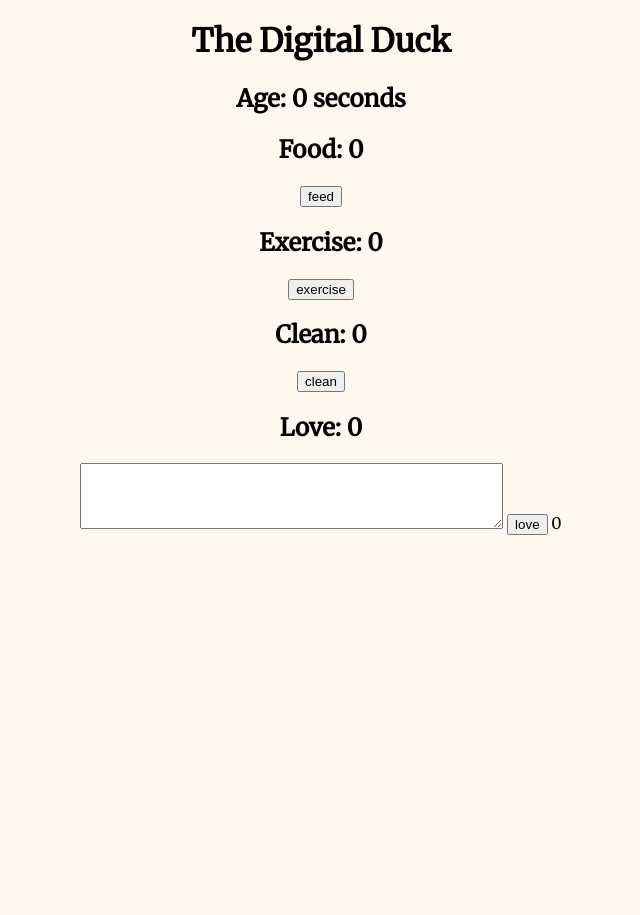
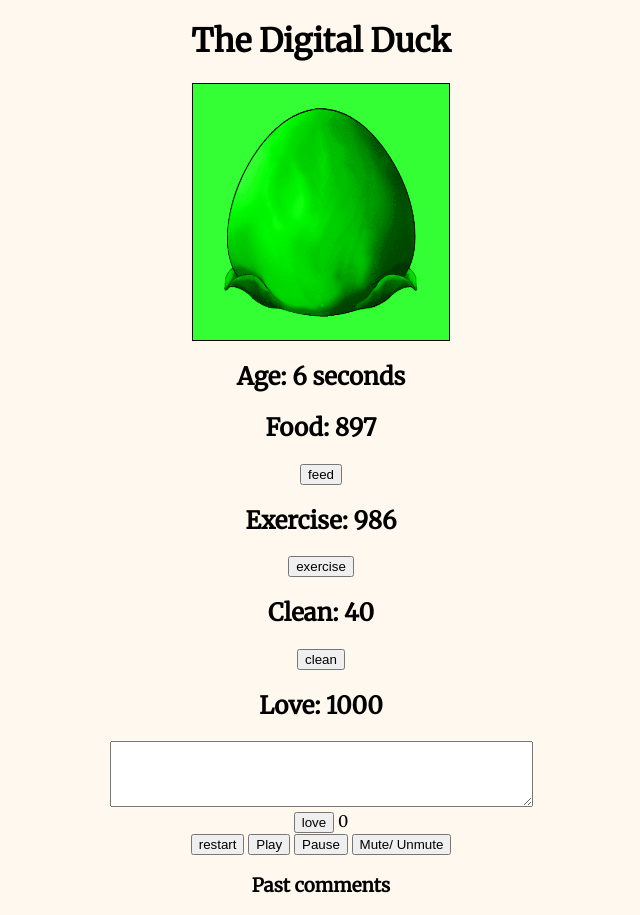
Before and after one commit to gabrielghost/WDI-PROJECT-1, a PHP site: page / in a window 1280 px wide. Shown: the whole page, without its empty margins (319-959 px from the left). Before the commit the page ends 535 px from the top, so only its background shows below. Run offline with PHP 8.4, Linux system fonts and the light colour scheme; some libraries are stand-ins or nearby versions.

Commit message:
death function works now I think. Added hatch function, initial animations and love submissions almost there

```diff
--- a/css/style.css
+++ b/css/style.css
@@ -5,9 +5,12 @@ body {
   background: #fff8ef;
 }
 
+.comments ul li{
+  list-style: none;
+  width: 400px;
+}
 
-
-/*body{
+body{
   background-color: #fff8ef;
 }
 
@@ -21,7 +24,7 @@ body {
   vertical-align: middle;
   border: 1px solid black;
 }
-
+/*
 .data{
   display: inline-block;
   float: left;
--- a/index.html
+++ b/index.html
@@ -16,6 +16,12 @@
 </head>
 <body>
   <h1>The Digital Duck</h1>
+  <div class="screen">
+
+  </div>
+  <div class="thermometer">
+
+  </div>
   <h2>Age: <time>0</time> seconds</h2>
   <h2>Food: <span class="food">0</span></h2>
 
@@ -31,10 +37,30 @@
 
   <h2>Love: <span class="love">0</span></h2>
 <form class="loveForm">
-  <textarea rows="4" cols="50"></textarea>
-  <input type="submit" value="love">
-  <span class="characterCounter">0</span>
+  <textarea id="loveChat" rows="4" cols="50"></textarea>
+  <div class="">
+    <input type="submit" value="love">
+    <span class="characterCounter">0</span>
+  </div>
 </form>
+  <button type="button" name="button">restart</button>
+
+  <audio id="player" src="audio/brian.mp3" type="audio/mpeg"></audio>
+  <button onclick="document.getElementById('player').play()">Play</button>
+  <button onclick="document.getElementById('player').pause()">Pause</button>
+  <button onclick="document.getElementById('player').muted=!document.getElementById('player').muted">Mute/ Unmute</button>
+
+  <div class="commentHistory">
+    <div class="commentsHeader">
+      <h3>Past comments</h3>
+    </div>
+    <div class="comments">
+      <ul>
+
+      </ul>
+    </div>
+
+  </div>
 
 
 
--- a/js/app.js
+++ b/js/app.js
@@ -16,8 +16,60 @@ Brian.start = function start() {
         console.log('clean');
         Brian.wash();
         break;
+      case 'restart':
+        var restartAlert = confirm('are you sure you want to abort your wonderful chick and just like a phoenix spawn another?');
+        if (restartAlert === true){
+          console.log('restart');
+          Brian.newGame();
+        }
     }
   });
+
+  this.$loveForm = $('.loveForm');
+
+  this.$loveForm.on('submit',function(e){
+    e.preventDefault();
+    this.$loveFormEntry = {
+      created_at: new Date(),
+      text: $('textarea').val()
+    };
+    if(this.$loveFormEntry.text.length>400){
+      this.$ol = $('.comments');
+      this.$loveFormEntry = '<li>'+new Date()+'<br>'+$('textarea').val()+'<li>';
+      Brian.luv();
+      this.$ol.prepend(this.$loveFormEntry);
+      $('textarea').val('');
+    }
+  });
+
+  $('#loveChat').on('keyup', function(){
+    // WE CHECK THE LENGTH OF THE TEXT AND SUBTRACT IT FROM 140 TO GET THE NUMBER OF CHARACTERS LEFT
+    $('.characterCounter').html($('textarea').val().length-400);
+    // WE CONDITIONALLY UPDATE THE COLOR OF THE TEXT TO REFLECT WHETHER IT IS OK TO POST OF NOT (RED IF YOU HAVE GONE OVER THE LIMIT)
+    if ($('textarea').val().length < 400){
+      $('.characterCounter').css('color', '#cc8787');
+    } else {
+      $('.characterCounter').css('color', '#8899a6');
+    }
+  });
+
+
+//hatching function
+//display no attributes for length of time hatching
+// display incubating egg gif on screen
+// have incubation last between 1-15 minutes (seconds)
+
+  Brian.hatch = function() {
+
+    if (parseInt(this.ageInSeconds())<(100)){
+      this.$screen = $('.screen');
+      this.$screen.html('<img class="avatar" src="./gifs/chick/eggincubating2.gif" alt="" height = "256" width = "256">');
+    } else {
+      this.$screen = $('.screen');
+      this.$screen.html('<img class="avatar" src="./gifs/chick/idle3.gif" alt="" height = "200" width = "200">');
+    }
+  };
+
 
   // var $loveForm = $('.loveForm');
   // var $textArea = $(':textArea');
@@ -33,21 +85,25 @@ Brian.start = function start() {
   } else {
     console.log('Hatching new Brian');
     Brian.newGame();
-    this.interval  = 1000;
-    this.food      = 1000;
-    this.exercise  = 1000;
-    this.love      = 1000;
-    this.clean     = 40;
-    this.sleep     = 0;
-    this.hatchTime = new Date().getTime();
-    this.saveLastSeen();
-    this.save();
-    this.deathCheck();
   }
   // Show initial age
   this.displayAge();
 
   setInterval(this.live.bind(this), this.interval);
+};
+
+Brian.newGame = function(){
+  this.interval  = 1000;
+  this.food      = 1000;
+  this.exercise  = 1000;
+  this.love      = 1000;
+  this.clean     = 40;
+  this.sleep     = 0;
+  this.hatchTime = new Date().getTime();
+  this.saveLastSeen();
+  this.save();
+  Brian.valuePush();
+  Brian.hatch();
 };
 
 Brian.feed = function(){
@@ -66,24 +122,26 @@ Brian.feed = function(){
 };
 
 Brian.deathCheck = function(){
-  if ((this.love||this.food||this.exercise)<50){
-    Brian.deathFunction();
-  } if (this.clean < 10){
-    Brian.deathFunction();
+  if (((parseInt(this.food)||parseInt(this.clean)||parseInt(this.exercise))<50)||(parseInt(this.clean) < 10)){
+    console.log('deathCheck qualified1');
+    if (Math.random()>0.98){
+      var deathAudio = new Audio('./audio/8-bit Chopin Funeral March.mp3');
+      deathAudio.play();
+      var $screen = $('.screen');
+      $screen.html('<img class="avatar" src="./gifs/chick_death.gif" alt="" height = "200" width = "200">');
+      var past = confirm('brian has died would you like to restart?');
+      if (past !== true){
+        deathAudio.stop();
+      }
+      if (past === true){
+        deathAudio.stop();
+        Brian.newGame();
+
+      }
+    }
   }
 };
 
-Brian.deathFunction = function(){
-  if (Math.random()>0.98){
-    var past = confirm('past avatar detected would you like to load?');
-    if (past !== true){
-      newGame();
-    }
-    if (past === true){
-      alert('game over');
-    }
-  }
-};
 
 Brian.train = function(){
 
@@ -115,18 +173,13 @@ Brian.wash = function(){
   Brian.valuePush();
 };
 
-Brian.love = function(){
-  this.love=(this.love+100);
+Brian.luv = function(){
+  this.love=(this.love+300);
   console.log(this.love);
   if (this.love >= 1000) {
     this.clean=1000;
   }
-  var $clean = $('.clean');
-  $clean.html(this.clean);
-  var $food = $('.food');
-  $food.html(this.food);
-  var $exercise = $('.exercise');
-  $exercise.html(this.exercise);
+  Brian.valuePush();
 };
 
 Brian.valuePush = function valuePush(){
@@ -147,6 +200,8 @@ Brian.live = function live() {
   this.exerciseDecay();
   this.cleanDecay();
   this.loveDecay();
+  this.deathCheck();
+  this.hatch();
   // Save every interval...
   this.save();
 };
```
Also changed, not shown: gifs/chick_death.gif (added), 2 other files.
